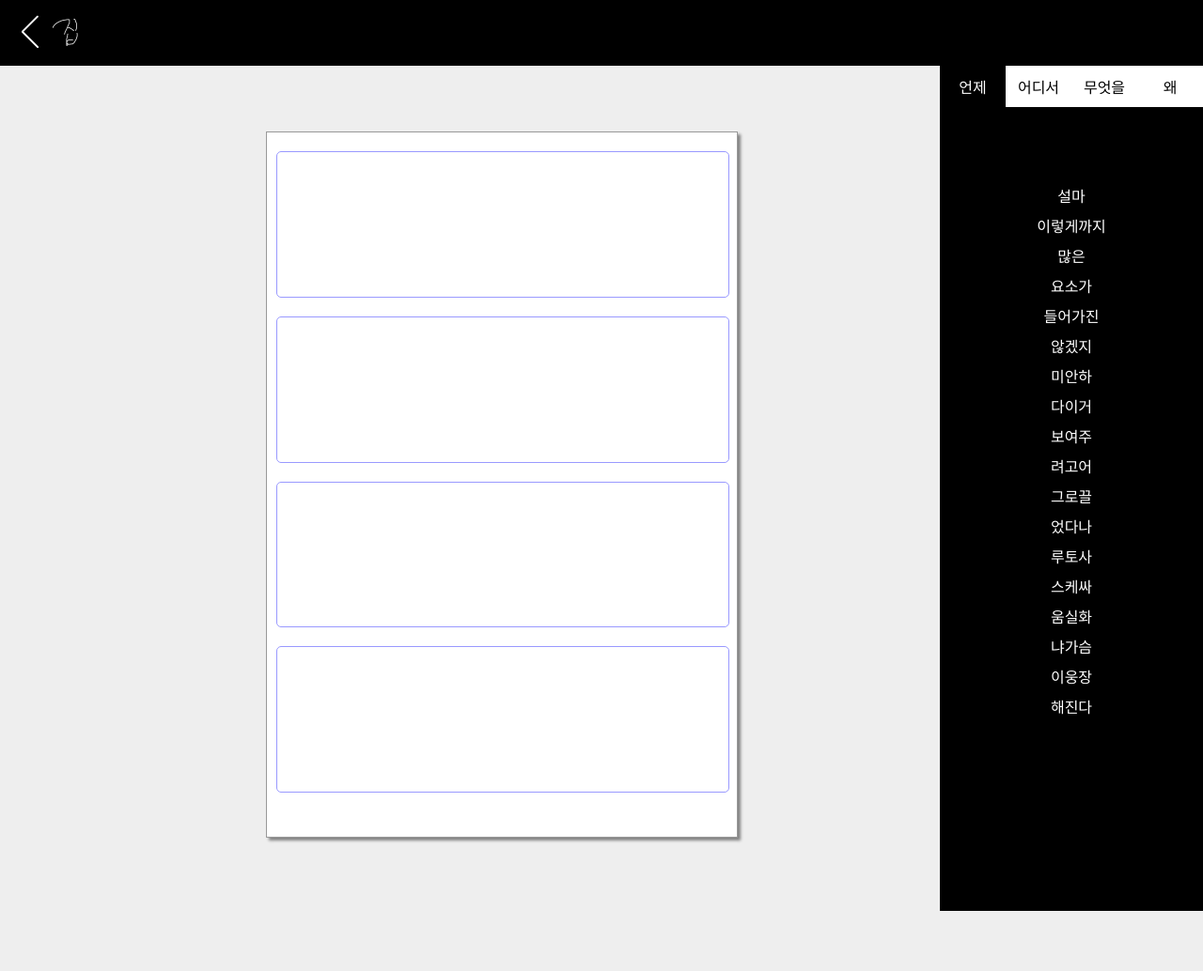
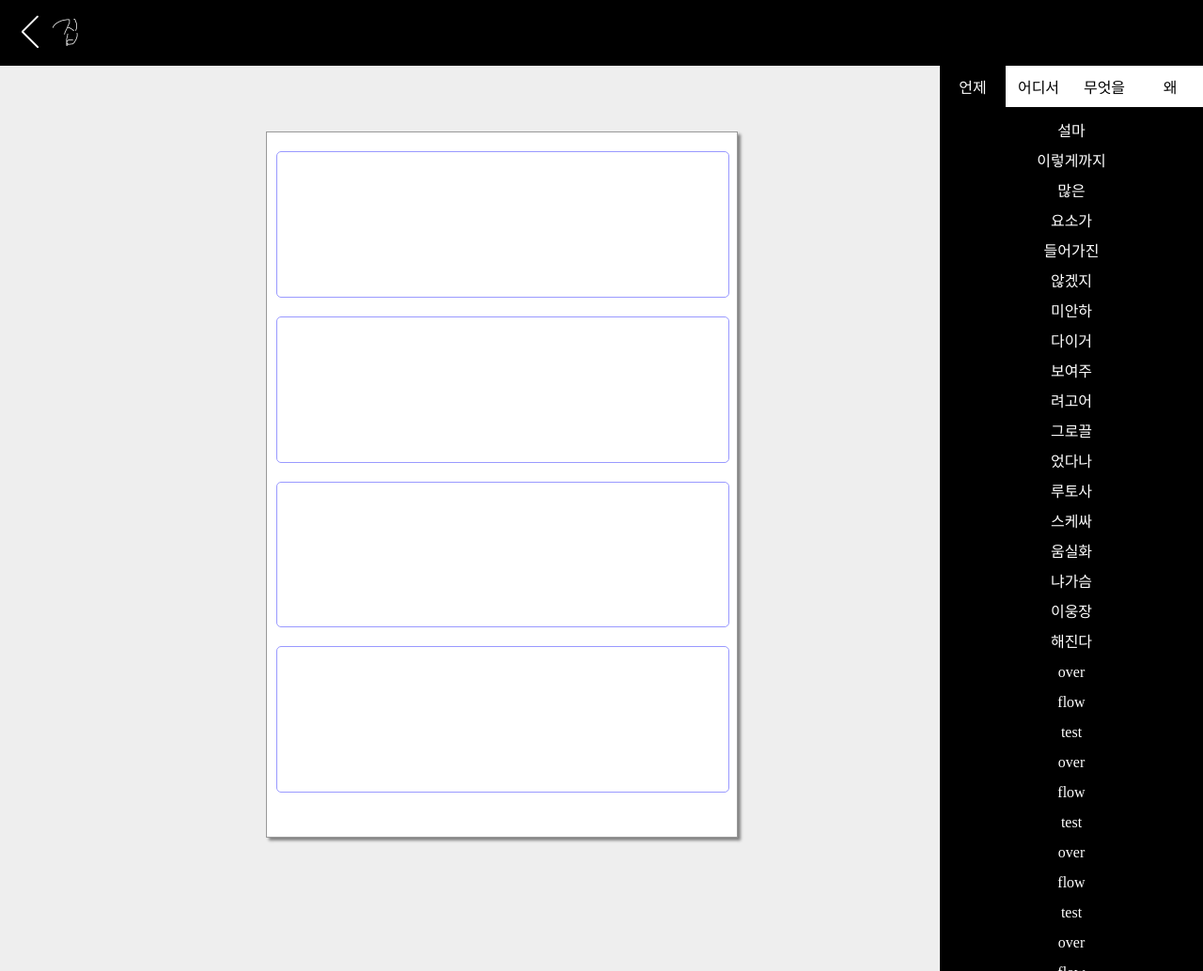
Before and after one commit to stella-blue/stella-blue.github.io, a Jekyll site: the page project/fromx/content.html, which Jekyll copies as it is, in a window 1280 px wide. Shown: the whole page at 94% size. Built offline with Jekyll 4.4.1, drawn with Linux system fonts in a browser that asks for light colours; before the commit the page ends 970 px from its top, so only the background shows below that; some of the changed lines change nothing that is shown.

Commit message:
add project

```diff
--- a/project/fromx/content.html
+++ b/project/fromx/content.html
@@ -35,7 +35,7 @@
         var temp3 = base2.concat(filename);
         var final = temp3.concat(">");
 
-        var final3 = final.concat(" <div class = 'inside-text' onclick='removeAction(1)'> XXXX </div></div>");
+        var final3 = final.concat(" <div class = 'inside-text' onclick='removeAction(1)'> X </div></div>");
         document.getElementById('first').innerHTML= final3;
         result.first = b;
       }
@@ -47,7 +47,7 @@
         var temp3 = base2.concat(filename);
         var final = temp3.concat(">");
 
-        var final3 = final.concat(" <div class = 'inside-text' onclick='removeAction(2)'> XXXX </div></div>");
+        var final3 = final.concat(" <div class = 'inside-text' onclick='removeAction(2)'> X </div></div>");
         document.getElementById('second').innerHTML= final3;
         result.second = b;
       }
@@ -59,7 +59,7 @@
         var temp3 = base2.concat(filename);
         var final = temp3.concat(">");
 
-        var final3 = final.concat(" <div class = 'inside-text' onclick='removeAction(3)'> XXXX </div></div>");
+        var final3 = final.concat(" <div class = 'inside-text' onclick='removeAction(3)'> X </div></div>");
         document.getElementById('third').innerHTML= final3;
         result.third = b;
       }
@@ -71,7 +71,7 @@
         var temp3 = base2.concat(filename);
         var final = temp3.concat(">");
 
-        var final3 = final.concat(" <div class = 'inside-text' onclick='removeAction(4)'> XXXX </div></div>");
+        var final3 = final.concat(" <div class = 'inside-text' onclick='removeAction(4)'> X </div></div>");
         document.getElementById('fourth').innerHTML= final3;
         result.fourth = b;
       }
@@ -151,6 +151,7 @@
       color: #fff;
       float: right;
       text-align: center;
+
     }
     ul.tabs{
       margin:0px;
@@ -177,8 +178,7 @@
 
     .tab-content{
       display:none;
-      /*height: 100%;*/
-      margin-top: 70px;
+      height: 100%;
       background: #000;
       color: #fff;
       text-align: center;
@@ -190,7 +190,7 @@
     }
     .tab-content.current{
       display: inherit;
-
+      overflow:auto;
     }
 
     .button{
@@ -260,6 +260,7 @@
         <span id="tabelem-1-16" class="select">냐가슴</br></span>
         <span id="tabelem-1-17" class="select">이웅장</br></span>
         <span id="tabelem-1-18" class="select">해진다</br></span>
+        <span id="tabelem-1-19" class="select">over</br>flow</br>test</br>over</br>flow</br>test</br>over</br>flow</br>test</br>over</br>flow</br>test</br>over</br>flow</br>test</br>over</br>flow</br>test</br>over</br>flow</br>test</br>over</br>flow</br>test</br>over</br>flow</br>test</br>over</br>flow</br>test</br>over</br>flow</br>test</br>over</br>flow</br>test</br>over</br>flow</br>test</br>over</br>flow</br>test</br>over</br>flow</br>test</br>over</br>flow</br>test</br></span>
       </div>
 
       <div id="tab-2" class="tab-content">
```
